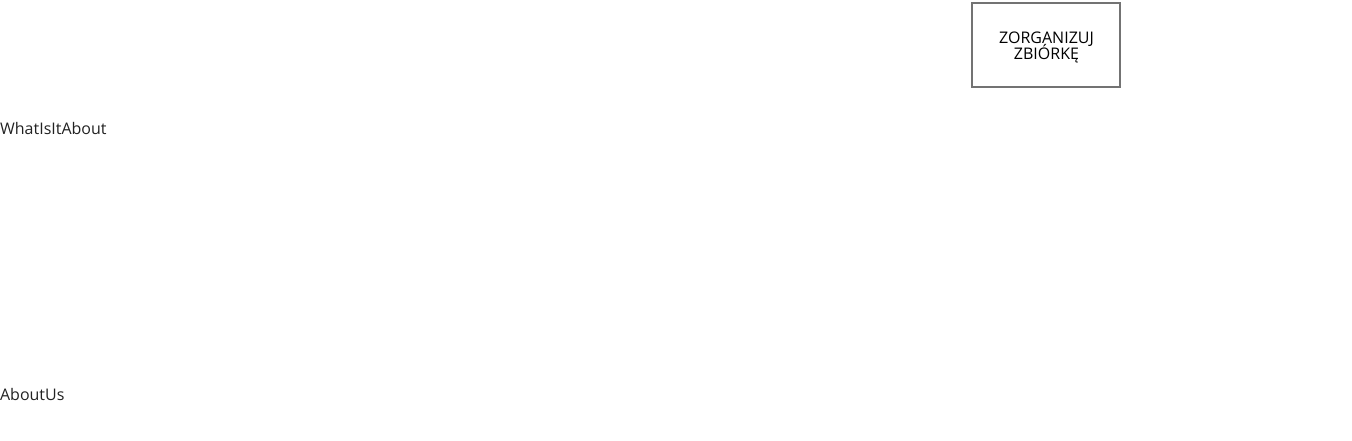
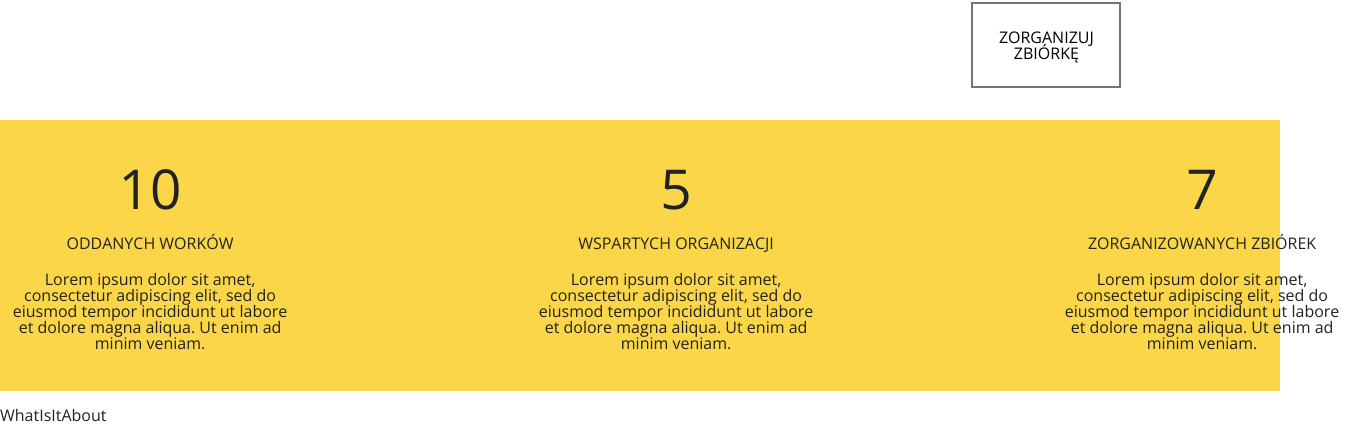
Before and after one commit to ficoCT/uselessThings, a React (Create React App) app: page / in a window 1280 px wide. Shown: the part 737-1178 px from the top of the page, 1352 px wide, since content can reach past the window. Built offline with nearby package versions, Linux system fonts and the light colour scheme.

Commit message:
Statistics.

```diff
--- a/src/components/Home.js
+++ b/src/components/Home.js
@@ -3,12 +3,13 @@ import WhatIsItAbout from "./WhatIsItAbout";
 import AboutUs from "./AboutUs";
 import FoundationAndOrganizations from "./FoundationAndOrganizations";
 import Contact from "./Contact";
+import HomeThreeColumns from "./HomeThreeColumns";
 
 function Home() {
   return (
     <>
       <HomeHeader />  < br/>
-      {/*<HomeThreeColumns />  < br/>*/}
+      <HomeThreeColumns />  < br/>
       <WhatIsItAbout />  < br/>
       <AboutUs />  < br/>
       <FoundationAndOrganizations />  < br/>
--- a/src/components/HomeThreeColumns.js
+++ b/src/components/HomeThreeColumns.js
@@ -1,6 +1,38 @@
 function HomeThreeColumns() {
   return (
-    <> HomeThreeColumns </>
+     <section className="statistics">
+       <div className="container">
+         <div className="statistics__container">
+           <div className="statistics__single">
+             <h1>10</h1>
+             <h2>ODDANYCH WORKÓW</h2>
+             <p className="statistics__description">
+               Lorem ipsum dolor sit amet, consectetur adipiscing elit, sed do
+               eiusmod tempor incididunt ut labore et dolore magna aliqua. Ut
+               enim ad minim veniam.
+             </p>
+           </div>
+           <div className="statistics__single">
+             <h1>5</h1>
+             <h2>WSPARTYCH ORGANIZACJI</h2>
+             <p className="statistics__description">
+               Lorem ipsum dolor sit amet, consectetur adipiscing elit, sed do
+               eiusmod tempor incididunt ut labore et dolore magna aliqua. Ut
+               enim ad minim veniam.
+             </p>
+           </div>
+           <div className="statistics__single">
+             <h1>7</h1>
+             <h2>ZORGANIZOWANYCH ZBIÓREK</h2>
+             <p className="statistics__description">
+               Lorem ipsum dolor sit amet, consectetur adipiscing elit, sed do
+               eiusmod tempor incididunt ut labore et dolore magna aliqua. Ut
+               enim ad minim veniam.
+             </p>
+           </div>
+         </div>
+       </div>
+     </section>
   );
 }
 
--- a/src/scss/elements/_base.scss
+++ b/src/scss/elements/_base.scss
@@ -5,3 +5,8 @@
 body {
   font-family: $font-base;
 }
+
+.container {
+  width: 1352px;
+  margin: 0 auto;
+}
--- /dev/null
+++ b/src/scss/elements/_homeThreeColumns.scss
@@ -0,0 +1,30 @@
+.statistics {
+  background-color: $color-yellow;
+
+  &__container {
+    display: flex;
+    justify-content: space-between;
+    padding-top: 30px;
+    padding-bottom: 30px;
+  }
+
+  &__single {
+    max-width: 300px;
+    display: flex;
+    flex-direction: column;
+    text-align: center;
+  }
+
+  h1 {
+    font-size: 55px;
+    margin: 10px;
+  }
+
+  h2 {
+    margin: 10px;
+  }
+
+  &__description {
+    margin: 10px;
+  }
+}
--- a/src/scss/main.scss
+++ b/src/scss/main.scss
@@ -2,3 +2,4 @@
 @import "settings";
 @import "elements/base";
 @import "elements/homeHeader";
+@import "elements/homeThreeColumns";
```
